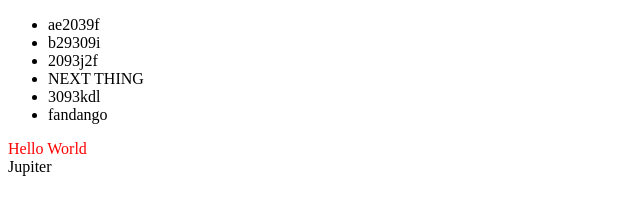
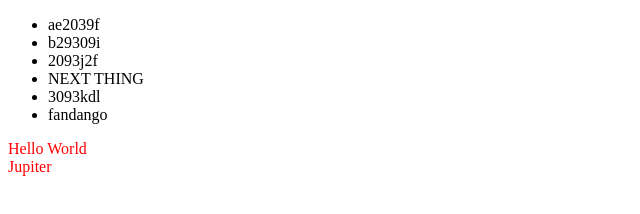
Before and after one commit to bamtron5/forkConflicts, a plain HTML site: page index.html in a window 1280 px wide. Shown: the full height of the page, 0-640 px from the left. Drawn offline with Linux system fonts and the light colour scheme.

Commit message:
Assigned warn class.

```diff
--- a/index.html
+++ b/index.html
@@ -24,7 +24,7 @@
       Hello World
     </div>
 
-    <div id="planet">
+    <div id="jupiter">
       Jupiter
     </div>
 
@@ -38,7 +38,9 @@
         'fandango'
       ];
       var myList = document.getElementById("myList");
+
       var jupiter = document.getElementById("jupiter");
+      jupiter.className += 'warn';
 
       myCommits.forEach((v) => {
         myList.innerHTML += '<li>' + v + '</li>';
```
